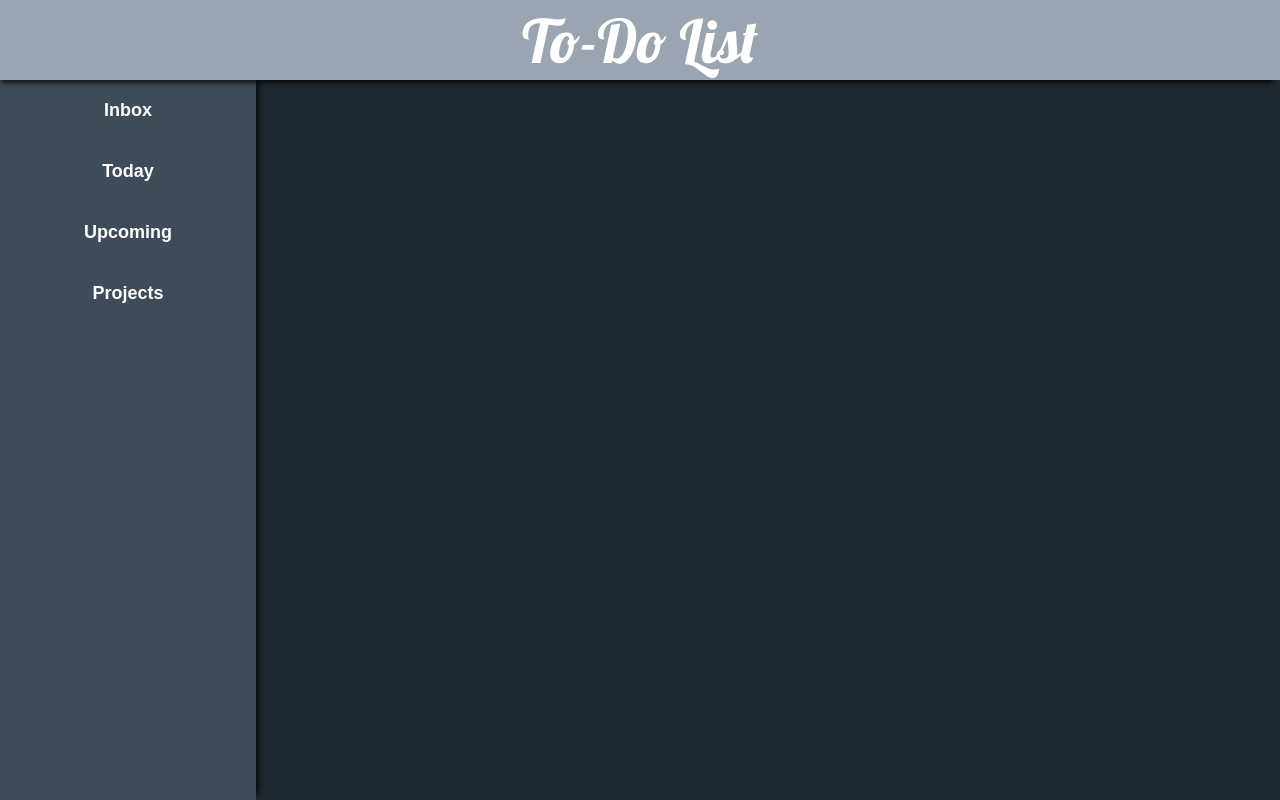
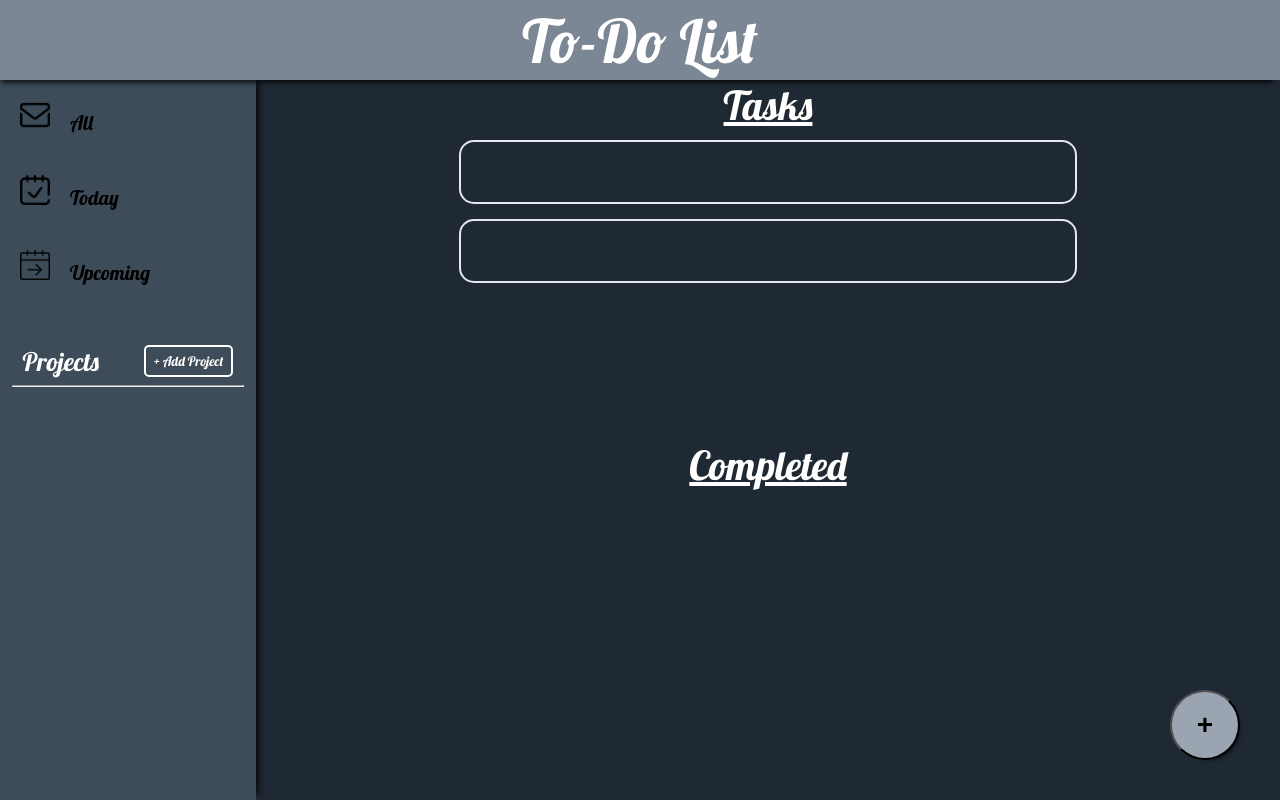
Before and after one commit to dtimput/To-Do-List, a plain HTML site: page index.html in a window 1280 px wide. Drawn offline with Linux system fonts and the light colour scheme.

Commit message:
Added more base elements

```diff
--- a/index.html
+++ b/index.html
@@ -18,12 +18,38 @@
     <div class="container">
       <div class="header">To-Do List</div>
       <div class="sidebar">
-        <div class="inbox"><a href="#">Inbox</a></div>
-        <div class="today"><a href="#">Today</a></div>
-        <div class="upcoming"><a href="#">Upcoming</a></div>
-        <div class="projects"><a href="#">Projects</a></div>
+        <div class="all">
+          <a href="#"><img src="img/inbox.png" />All</a>
+        </div>
+        <div class="today">
+          <a href="#"><img src="img/today.png" />Today</a>
+        </div>
+        <div class="upcoming">
+          <a href="#"><img src="img/upcoming.png" />Upcoming</a>
+        </div>
+        <div class="projects">
+          <p>Projects</p>
+          <button class="addprojectbutton">+ Add Project</button>
+        </div>
+        <hr />
       </div>
-      <div class="content"></div>
+      <div class="content">
+        <div class="tasks">Tasks</div>
+        <div class="tasks-container">
+          <div class="task">
+            <div class="left"></div>
+            <div class="right"></div>
+          </div>
+          <div class="task">
+            <div class="left"></div>
+            <div class="right"></div>
+          </div>
+        </div>
+        <div class="completed">Completed</div>
+        <div class="completed-container"></div>
+
+        <button class="addtaskbutton">+</button>
+      </div>
     </div>
   </body>
 </html>
--- a/style.css
+++ b/style.css
@@ -8,6 +8,11 @@ body {
 a {
   text-decoration: none;
   color: inherit;
+}
+a > img {
+  width: 30px;
+  height: auto;
+  padding-right: 20px;
 }
 
 .container {
@@ -25,7 +30,7 @@ a {
   font-family: "Lobster", cursive;
   font-size: 60px;
   color: white;
-  background-color: #9aa5b1;
+  background-color: #7b8794;
   box-shadow: -3px 7px 5px -4px rgba(0, 0, 0, 0.75);
   grid-column: 1 / 3;
   grid-row: 1 / 2;
@@ -42,17 +47,111 @@ a {
   z-index: 1;
 }
 
-.sidebar > div {
-  text-align: center;
+.all,
+.today,
+.upcoming {
+  color: black;
+  font-size: 20px;
+  font-family: "Lobster", cursive;
+  padding: 20px;
+  transition: background-color 0.5s ease;
+}
+
+.all:hover,
+.today:hover,
+.upcoming:hover {
+  background-color: #7b8794;
+}
+
+.projects {
+  display: flex;
+  margin-top: 40px;
   color: white;
-  font-size: 18px;
-  font-weight: bold;
-  font-family: sans-serif;
-  padding: 20px;
+  font-size: 2vw;
+  justify-content: space-around;
+  align-items: center;
+  font-family: "Lobster", cursive;
+}
+
+.projects > p {
+  margin: 0;
+}
+
+.addprojectbutton {
+  height: 4vh;
+  width: 7vw;
+  color: white;
+  font-family: "Lobster", cursive;
+  background-color: #3e4c59;
+  border-radius: 5px;
+  border: 2px solid white;
+  transition: background-color 1s ease;
+}
+.addprojectbutton:hover {
+  color: #3e4c59;
+  background-color: white;
+}
+
+hr {
+  width: 90%;
+  color: white;
 }
 
 .content {
+  display: grid;
+  grid-template-rows: 1fr 5fr 1fr 5fr;
+  position: relative;
   background-color: #1f2933;
   grid-column: 2 / 3;
   grid-row: 2 / 3;
 }
+
+.tasks,
+.completed {
+  font-family: "Lobster", cursive;
+  color: white;
+  font-size: 40px;
+  text-align: center;
+  text-decoration: underline;
+}
+
+.tasks {
+  grid-row: 1 / 2;
+}
+
+.completed {
+  grid-row: 3 / 4;
+}
+
+.tasks-container {
+  display: flex;
+  flex-direction: column;
+  align-items: center;
+}
+
+.task {
+  height: 20%;
+  width: 60%;
+  border-radius: 15px;
+  border: 2px solid #e4e7eb;
+  background-color: #1f2933;
+  margin-bottom: 15px;
+}
+
+.addtaskbutton {
+  font-size: 28px;
+  font-weight: bolder;
+  background-color: #9aa5b1;
+  height: 70px;
+  width: 70px;
+  border-radius: 40px;
+  position: absolute;
+  bottom: 40px;
+  right: 40px;
+  transition: background-color 0.5s ease;
+  box-shadow: 5px 5px 5px -6px rgba(0, 0, 0, 0.75);
+}
+
+.addtaskbutton:hover {
+  background-color: #3e4c59;
+}
```
Also changed, not shown: img/inbox.png (added), img/projects.png (added), img/today.png (added), img/upcoming.png (added).
